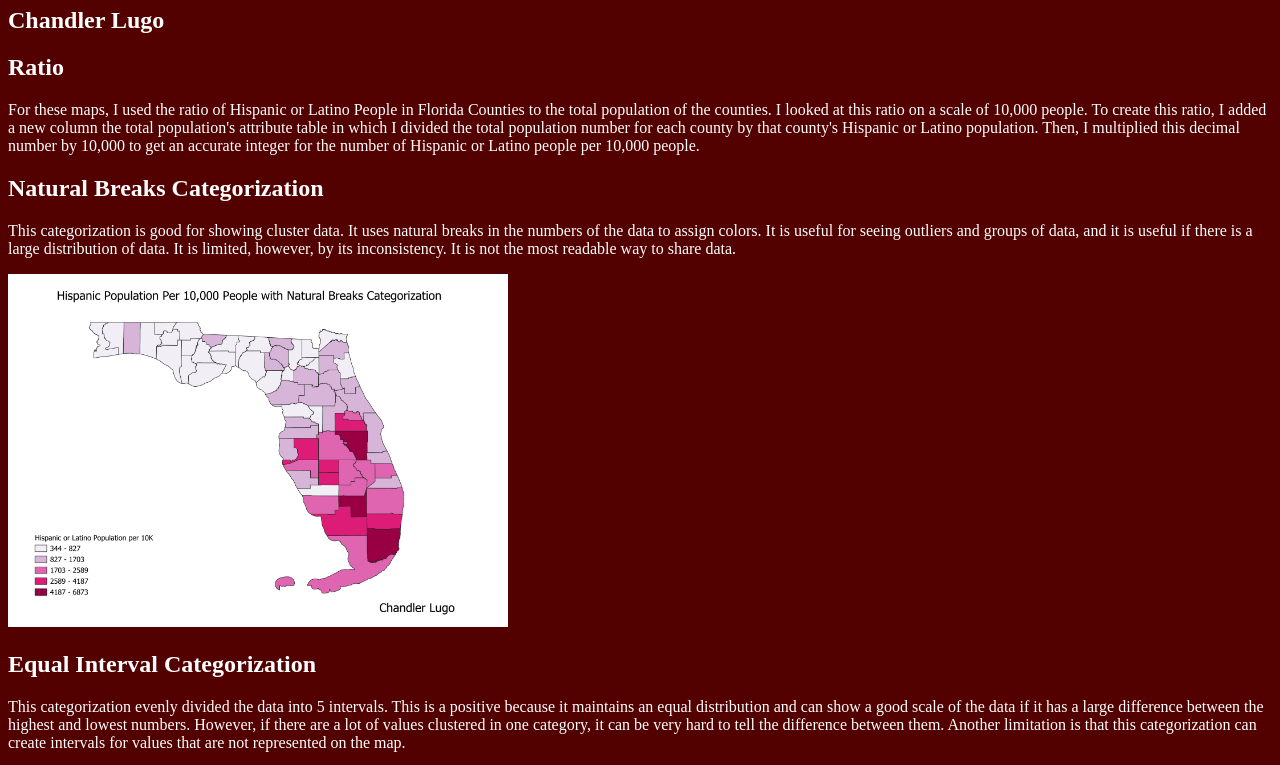
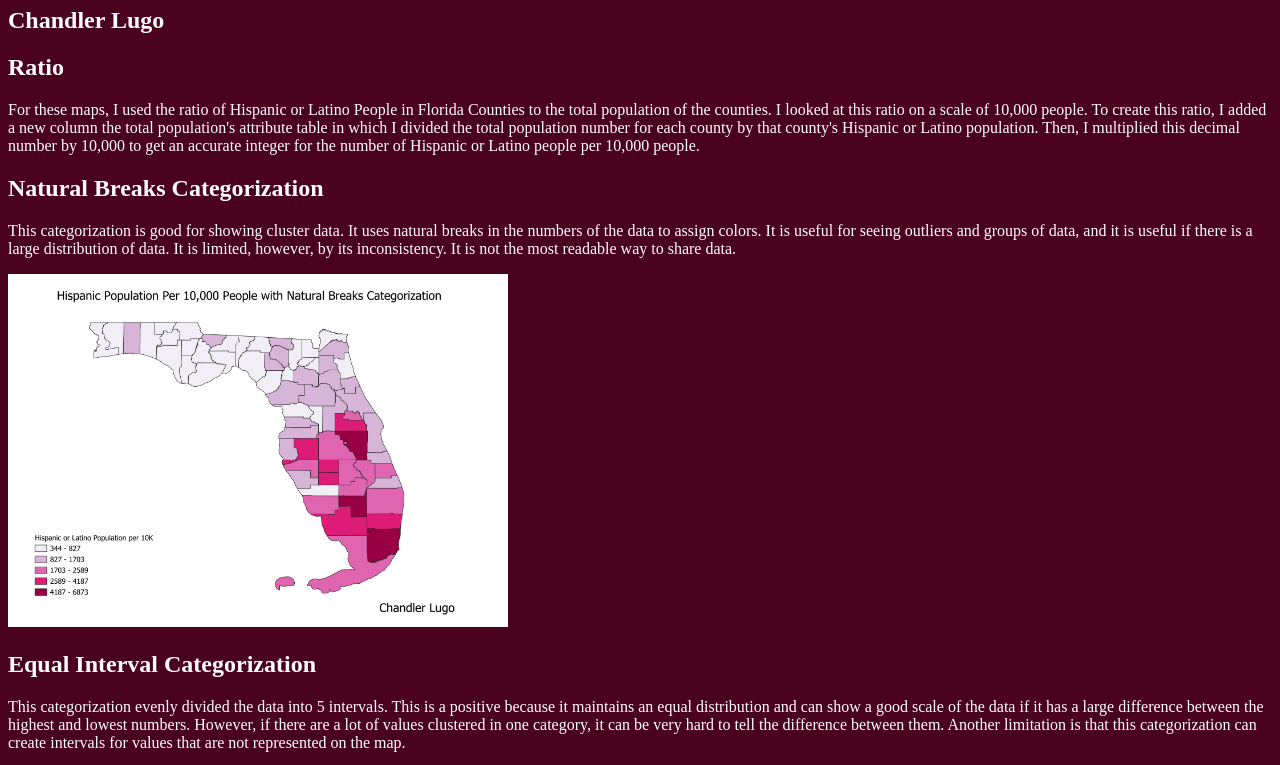
Before and after one commit to ChandlerLugo/Homework6_Pt2, a plain HTML site: page index.html in a window 1280 px wide. Shown: the part 73-838 px from the top of the page. Drawn offline with Linux system fonts and the light colour scheme.

Commit message:
Update index.html

```diff
--- a/index.html
+++ b/index.html
@@ -1,6 +1,6 @@
 <!DOCTYPE html>
 <html lang="en">
-<body style="background-color:rgb(82, 0, 0);"></body>
+<body style="background-color:rgb(73, 1, 30);"></body>
 <head>
     <meta charset="UTF-8">
     <meta name="viewport" content="width=device-width, initial-scale=1.0">
```
